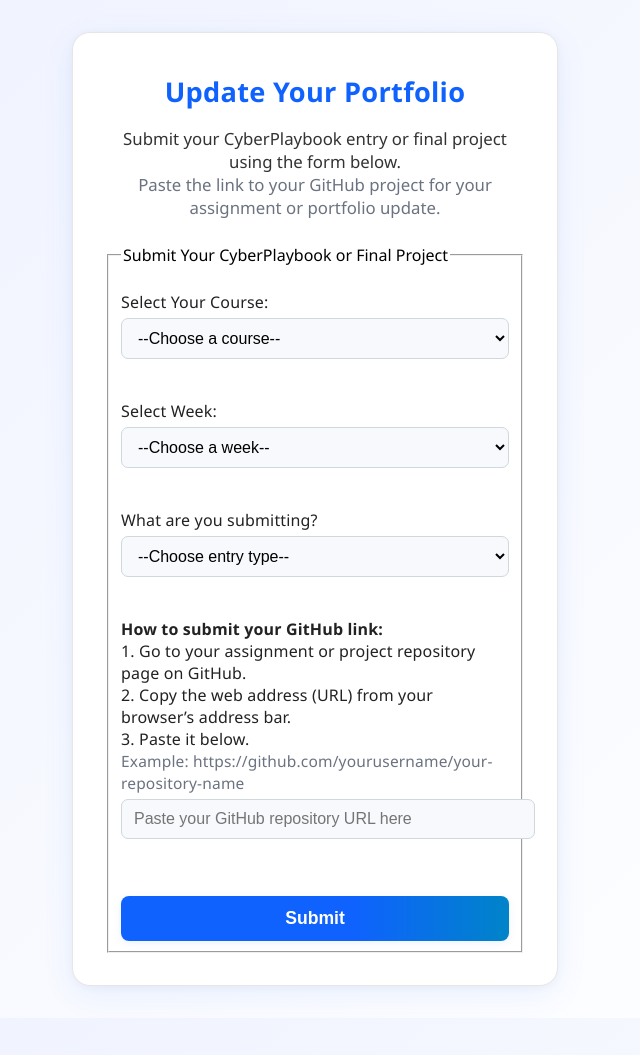
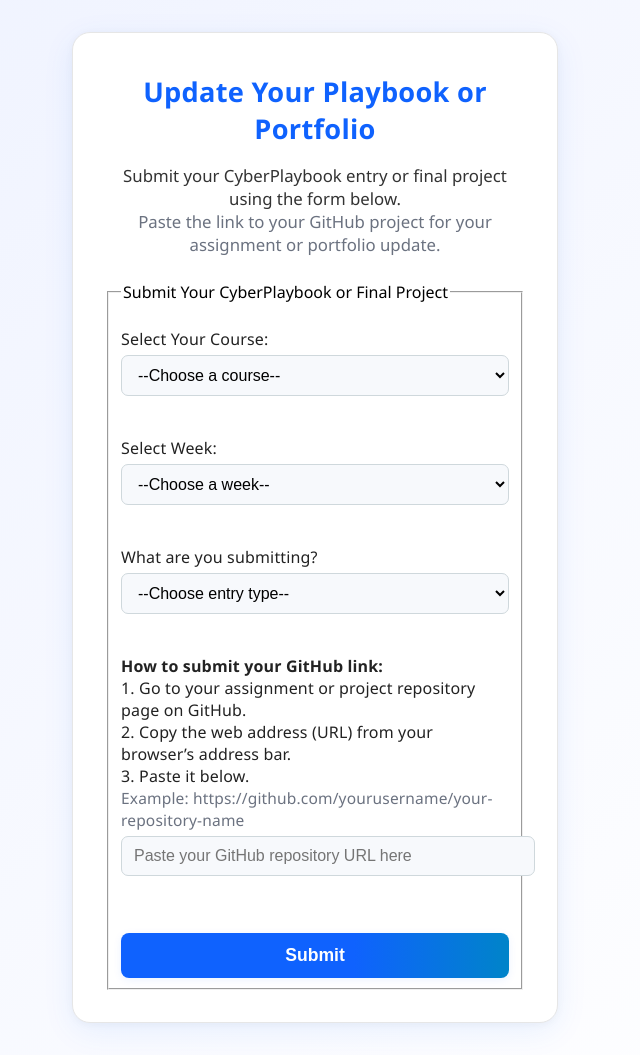
Before and after one commit to Hocking-College-Cybersecurity/hocking-college-cybersecurity.github.io, a Jekyll site: the page pr-link-generator.html, which Jekyll copies as it is, in a window 1280 px wide. Shown: the whole page, without its empty margins (325-965 px from the left). Built offline with Jekyll 4.4.1, drawn with Linux system fonts in a browser that asks for light colours; before the commit the page ends 1018 px from its top, so only the background shows below that.

Commit message:
Update title and heading to include 'Playbook' for clarity

```diff
--- a/pr-link-generator.html
+++ b/pr-link-generator.html
@@ -2,7 +2,7 @@
 <html lang="en">
 <head>
   <meta charset="UTF-8">
-  <title>Update Your Portfolio</title>
+  <title>Update Your Playbook or Portfolio</title>
   <meta name="viewport" content="width=device-width, initial-scale=1">
   <style>
     body {
@@ -86,7 +86,7 @@
 </head>
 <body>
   <div class="container">
-    <h2>Update Your Portfolio</h2>
+    <h2>Update Your Playbook or Portfolio</h2>
     <div class="instructions">
       <p>
         Submit your CyberPlaybook entry or final project using the form below.<br>
```
